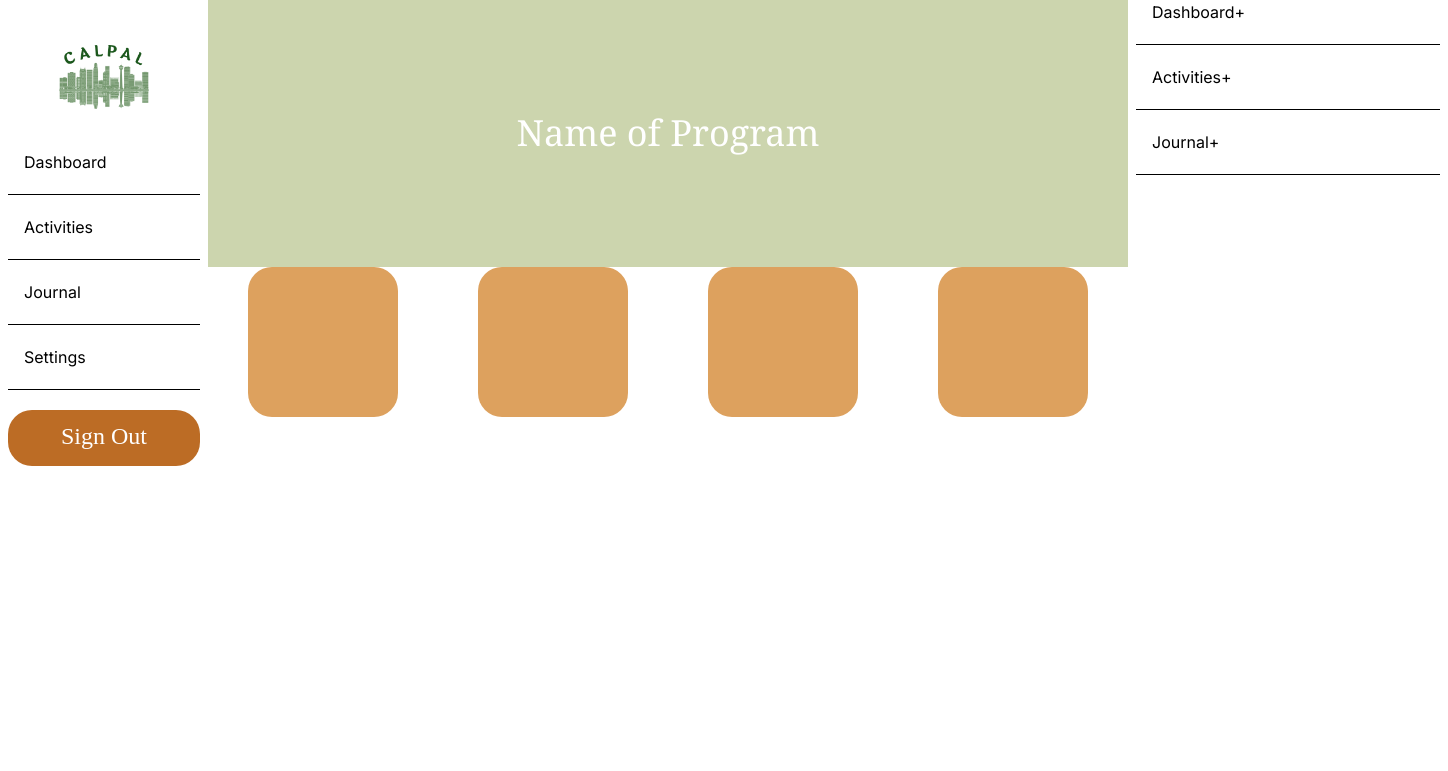
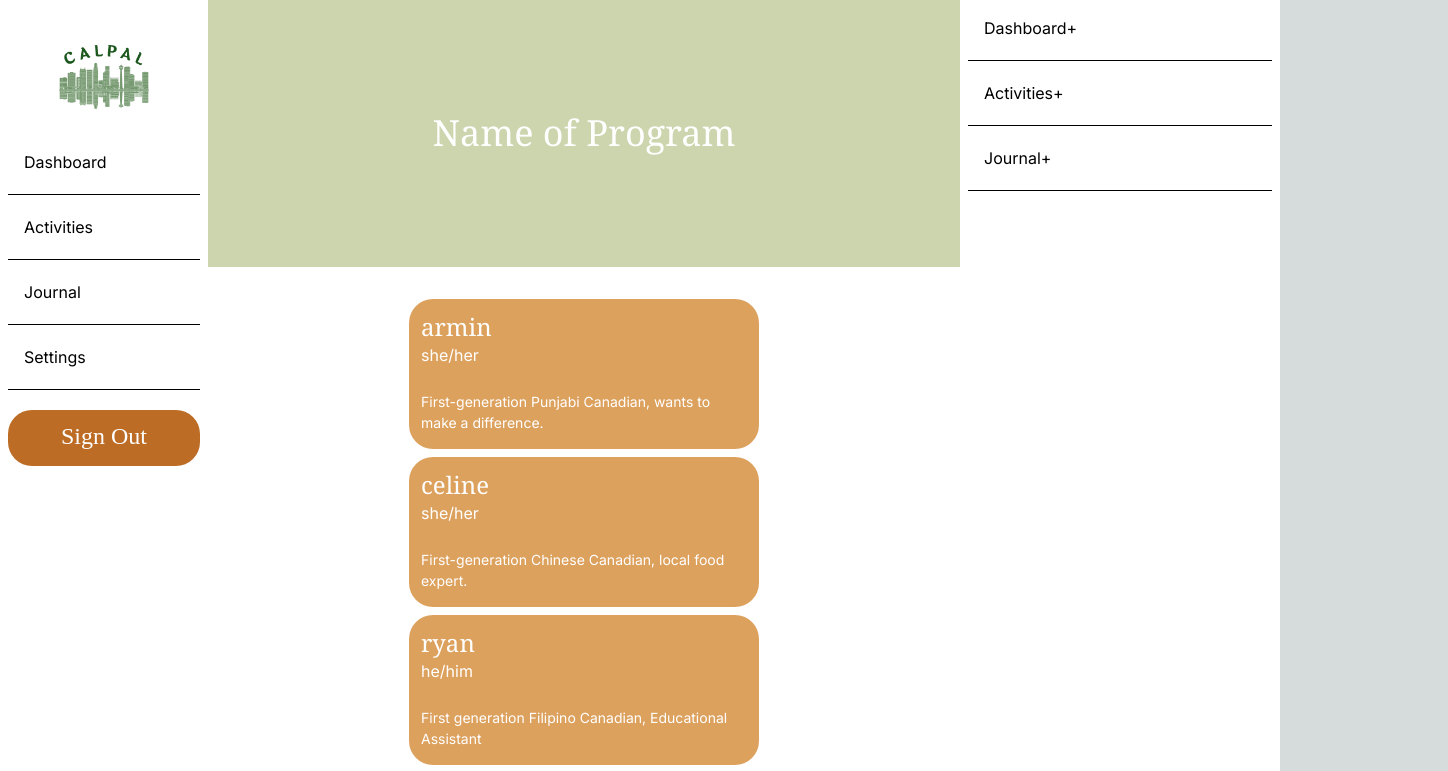
Before and after one commit to haywirebanana/The-We8, a Next.js app in the folder calpal/: page /dashboard in a window 1280 px wide. Shown: the top 771 px of the page, 1448 px wide, since content can reach past the window. Built offline with nearby package versions, Linux system fonts and the light colour scheme.

Commit message:
make dashboard pretty

```diff
--- a/calpal/src/app/(with-side-bar)/dashboard/page.tsx
+++ b/calpal/src/app/(with-side-bar)/dashboard/page.tsx
@@ -14,11 +14,11 @@ export default function Activities() {
                 <div className="flex h-1/3 items-center justify-center bg-green">
                     <header className="text-white font-serif text-4xl font-normal">Name of Program</header>
                 </div>
-                <div className="flex h-2/3  bg-white justify-center">
-                        <Card></Card>
-                        <Card></Card>
-                        <Card></Card>
-                        <Card></Card>
+                <div className="flex flex-wrap overscroll-auto justify-center w-full h-2/3 py-8 bg-white gap-2">
+                <Card name="armin" pronouns="she/her" description="First-generation Punjabi Canadian, wants to make a difference."></Card>
+                <Card name="celine" pronouns="she/her" description="First-generation Chinese Canadian, local food expert."></Card>
+                <Card name="ryan" pronouns="he/him" description="First generation Filipino Canadian, Educational Assistant"></Card>
+                <Card name="haseeb" pronouns="he/him" description="First generation Pakistani Canadian, Street Photographer"></Card>
                 </div>
             </div>
             <div>
--- a/calpal/src/app/components/list.tsx
+++ b/calpal/src/app/components/list.tsx
@@ -5,7 +5,7 @@ export default function List() {
     const data = ['Dashboard', 'Activities', 'Journal'];
 
     return (
-        <div className="h-dvh w-80 bg-white">
+        <div className="h-dvh w-80 bg-white pt-4">
                 <div className="flex flex-col justify-end px-2">
                     {data.map((item, index) => (
                         <div key={index}>
--- a/calpal/src/app/components/squareCard.tsx
+++ b/calpal/src/app/components/squareCard.tsx
@@ -1,14 +1,31 @@
 'use client'
 
-const Card = () => {
+interface CardProps {
+    name?: string;
+    pronouns?: string,
+    description?: string;
+}
+
+export default function Card({ name, pronouns, description }: CardProps) {
     return (
         <div
-            className="rounded-3xl bg-sand mx-10"
+            className=" rounded-3xl bg-sand mx-10"
             style={{
-                width: "150px",
+                width: "350px",
                 height: "150px",
             }}
-        ></div>
+        >
+            <div className="full-w full-h p-3 text-white">
+                <h1 className='font-serif text-left text-2xl font-normal'>{name}</h1>
+                <p>{pronouns}</p>
+                <br></br>
+                <h2
+                    className="text-white font-montserrat font-normal"
+                    style={{ fontSize: "14px" }}
+                >
+                    {description}
+                </h2>
+            </div>
+        </div>
     )
 }
-export default Card
```
